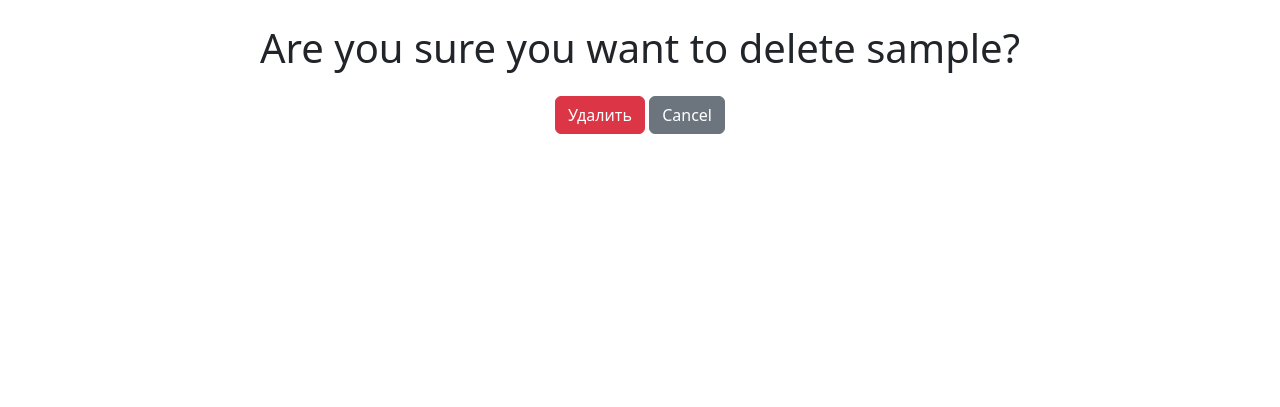
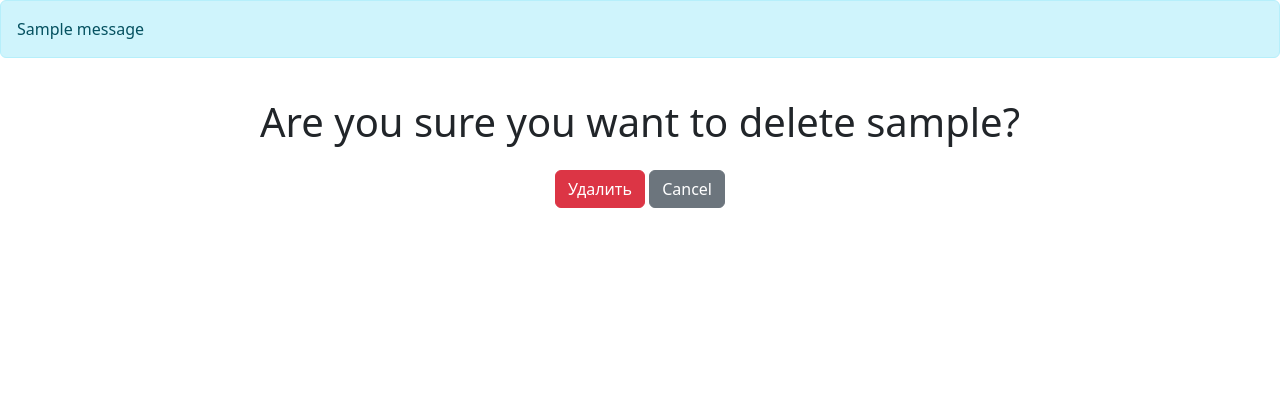
Before and after one commit to BobKelsoGIT/python-project-52, a Django app: page /users/1/delete/ in a window 1280 px wide. Shown: the part 56-463 px from the top of the page. Run offline with Django 4.2, Linux system fonts and the light colour scheme; a user stored in the database is signed in; tables that the repository leaves empty hold one stand-in row (values such as "Sample post"); one stand-in notice (Sample message) is shown; parts of the project's set-up code (start-up, migrations or seed data) failed here and were passed over; some libraries are stand-ins or nearby versions.

Commit message:
flash messages refactored

```diff
--- a/task_manager/templates/base.html
+++ b/task_manager/templates/base.html
@@ -13,7 +13,13 @@
 </head>
 <body class="d-flex flex-column min-vh-100">
 {% include 'navbar.html' %}
-{% bootstrap_messages %}
+{% if messages %}
+<div class="alert alert-info">
+    {% for message in messages %}
+    {{ message }}
+    {% endfor %}
+</div>
+{% endif %}
 <div class="container wrapper flex-grow-1">
     {% block content %}
     {% endblock %}
```
